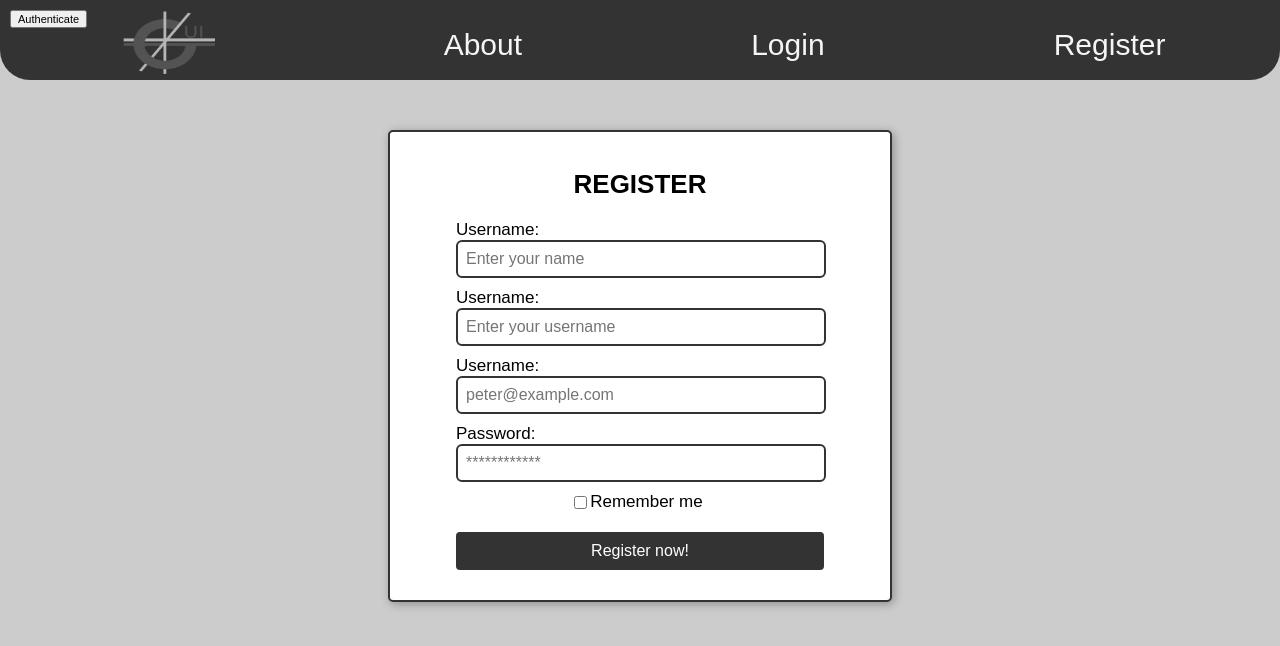
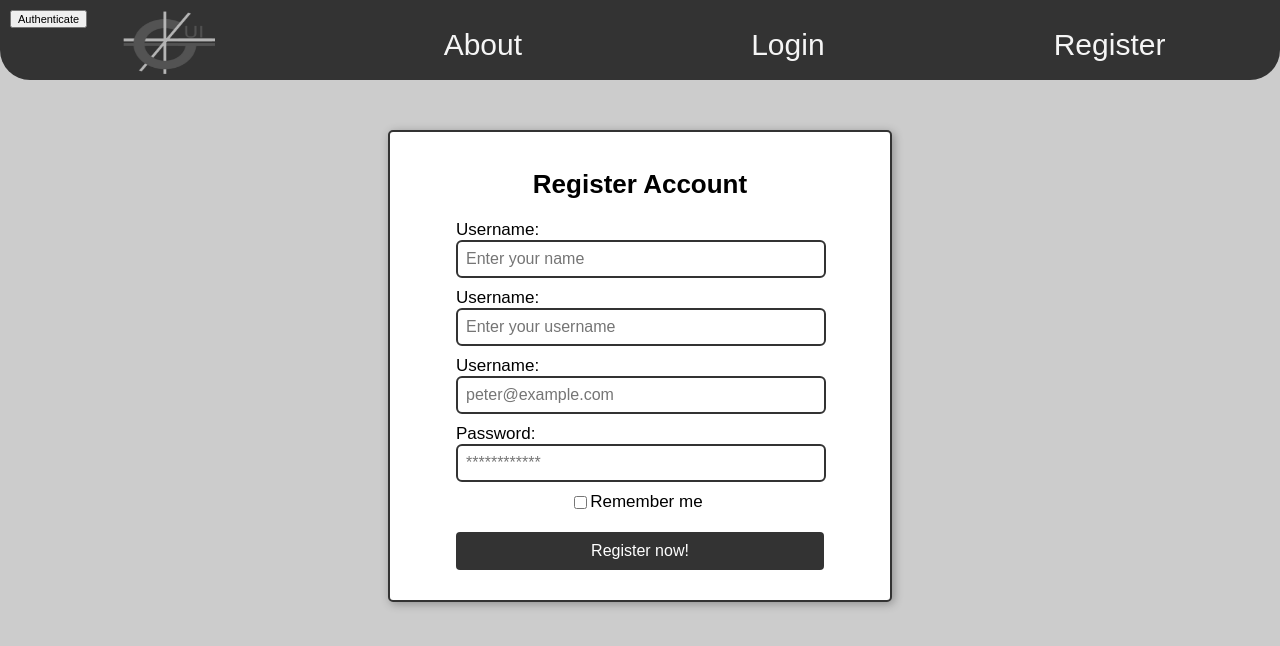
Before and after one commit to miguelachaotic/SSW_frontend, a Vue app: page /register in a window 1280 px wide. Shown: the top 646 px of the page. Built offline with nearby package versions, Linux system fonts and the light colour scheme.

Commit message:
Various fixes

```diff
--- a/src/views/Register.vue
+++ b/src/views/Register.vue
@@ -3,20 +3,20 @@
 import EmailInput from '@/components/EmailInput.vue';
 import NameInput from '@/components/NameInput.vue';
 import PasswordInput from '@/components/PasswordInput.vue';
-import RemembermeOption from '@/components/RemembermeOption.vue';
+import RememberMeOption from '@/components/RememberMeOption.vue';
 import UsernameInput from '@/components/UsernameInput.vue';
 
 </script>
 
 <template>
     <div class="login_container">
-        <h1>REGISTER</h1>
+        <h1>Register Account</h1>
         <form action="">
             <NameInput/>
             <UsernameInput/>
             <EmailInput/>
             <PasswordInput/>
-            <RemembermeOption/>
+            <RememberMeOption/>
             <div class="inner_login_container">
                 <button type="submit">Register now!</button>
             </div>
```
